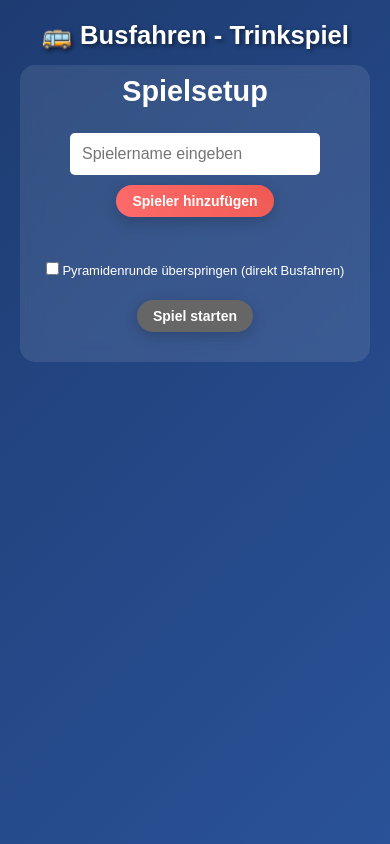
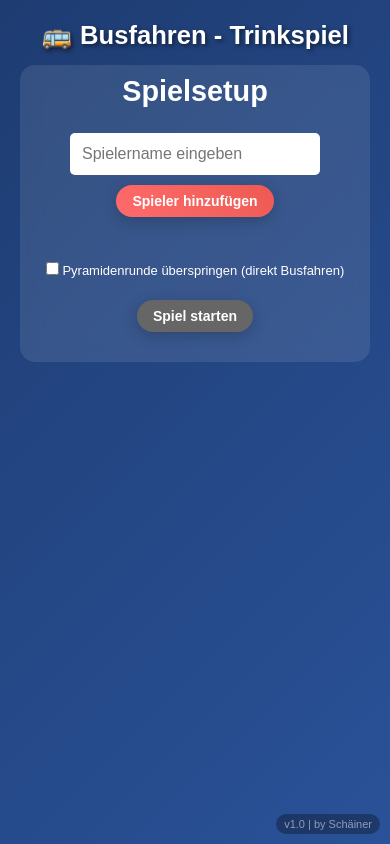
Before and after one commit to jansebald/busfahren-spiel, a plain HTML site: page index.html in a window 390 px wide. Drawn offline with Linux system fonts and the light colour scheme.

Commit message:
🎉 Release v1.0 with creator credit
✨ Version & Credit:
- Added version number "v1.0"
- Added creator credit "by Schäiner"
- Fixed positioning in bottom-right corner
- Subtle, non-intrusive design

🚀 Production Ready:
- Complete Busfahren drinking game
- Mobile-responsive design
- Professional appearance
- Ready for viral sharing

🎯 Features Complete:
- Setup with multiple players
- Pyramid round (15 cards, drink distribution)
- Bus driver round (5 positions, auto-reshuffle)
- Drink tracker with completion buttons
- Safe exit buttons with confirmation
- 2x Skat deck (64 cards) for realistic gameplay

This marks the official v1.0 release of the
Busfahren drinking game web app\! 🍻

🤖 Generated with Claude Code

Co-Authored-By: Claude <noreply@anthropic.com>

```diff
--- a/index.html
+++ b/index.html
@@ -543,6 +543,19 @@
                 right: 8px !important;
             }
         }
+
+        .version {
+            position: fixed;
+            bottom: 10px;
+            right: 10px;
+            font-size: 11px;
+            color: rgba(255,255,255,0.5);
+            background: rgba(0,0,0,0.3);
+            padding: 4px 8px;
+            border-radius: 12px;
+            z-index: 50;
+            pointer-events: none;
+        }
     </style>
 </head>
 <body>
@@ -569,6 +582,9 @@
                 <button onclick="startGame()" id="start-game-btn" disabled>Spiel starten</button>
             </div>
         </div>
+
+        <!-- Version Info -->
+        <div class="version">v1.0 | by Schäiner</div>
 
 
         <!-- Player Transition Screen -->
```
